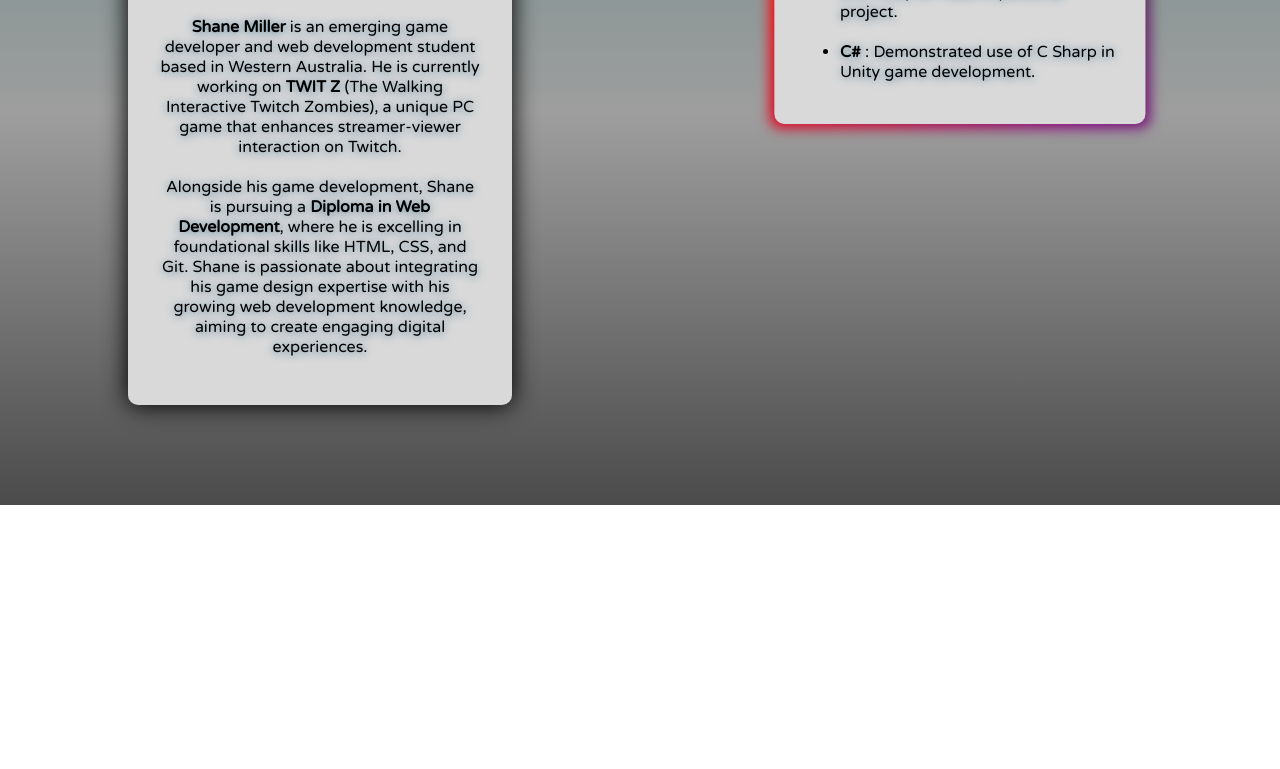
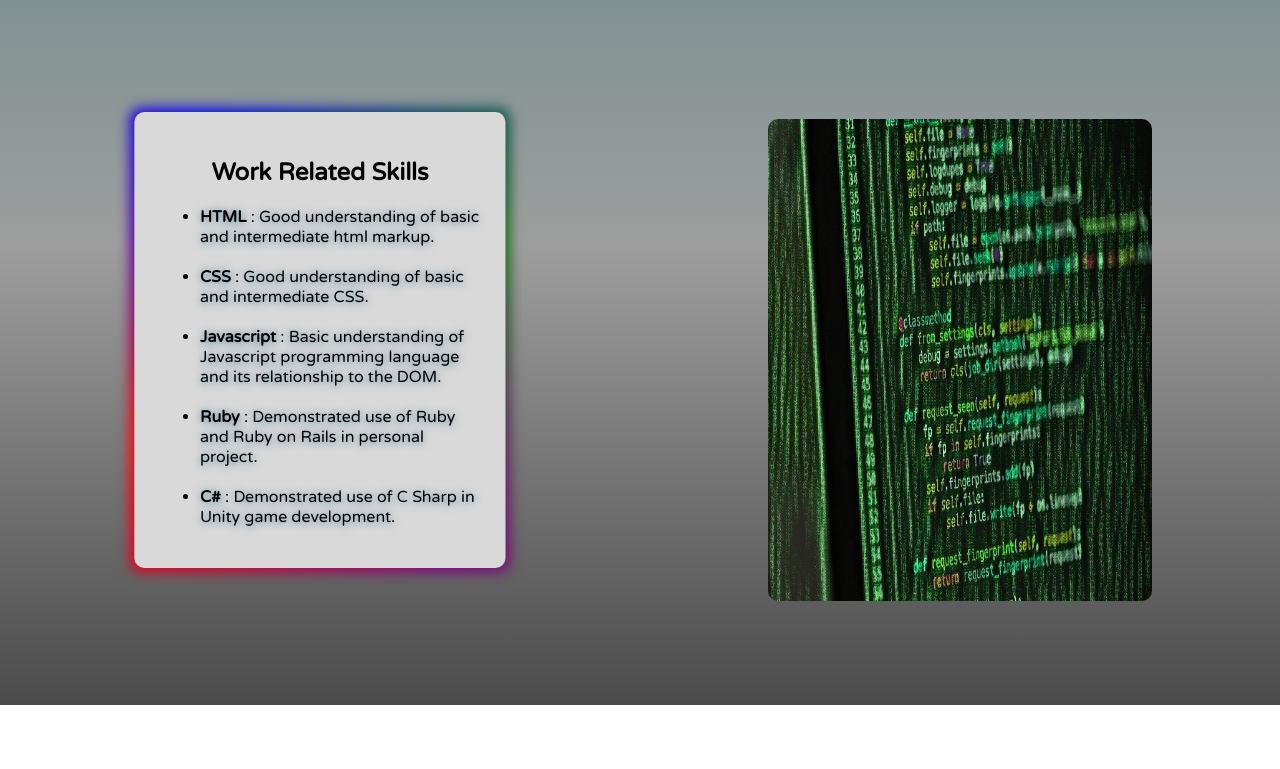
Before and after one commit to TheOmegaFett/Portfolio, a plain HTML site: page index.html in a window 1280 px wide. Shown: the part 807-1576 px from the top of the page. Before the commit the page ends 1376 px from the top, so only its background shows below. Drawn offline with Linux system fonts and the light colour scheme; a web font is replaced by a local one.

Commit message:
Made changes to include extra image for desktop size screens in landscape mode and updated css for desktop view. All code for index.html and style.css is completed as per the wireframes. With some extra animation effects and details like corner rounding and a circular profile picture.

```diff
--- a/index.html
+++ b/index.html
@@ -116,6 +116,11 @@
           </li>
         </ul>
       </section>
+      <img
+        src="./images/Coding Image.jpg"
+        alt="A screen with code in a Matrix styling"
+        id="coding-picture"
+      />
     </main>
 
     <footer>
--- a/styles/style.css
+++ b/styles/style.css
@@ -16,17 +16,15 @@ body {
   font-family: "Varela Round", sans-serif;
   font-weight: 400;
   font-style: normal;
+  width: 100%;
 }
 
 header {
   display: flex;
   flex-direction: column;
   justify-content: space-between;
-  /* align-items: center; */
   background-color: var(--primary-color);
-  /* height: 12vh; */
-  /* padding: 12px 0; */
-  width: 100vw;
+  width: 100%;
   position: sticky;
   top: 0; /* Sticks to the top of the viewport */
   z-index: 1000; /* Ensures it stays above other elements */
@@ -51,9 +49,9 @@ h1 {
   background-color: var(--accent-color);
   border: 1px solid black;
   border-radius: 10px;
-  padding: 8px;
-  margin-left: 8px;
-  margin-right: 8px;
+  padding: 8px 48px;
+  margin-left: 16px;
+  margin-right: 16px;
   margin-bottom: 16px;
   text-decoration: none;
   color: white;
@@ -135,7 +133,6 @@ h1 {
 
 /* Show menu when checkbox is checked */
 #menu-toggle:checked + .menu-icon + .nav-links {
-  /* display: flex; */
   visibility: visible;
   animation: fadeIn 0.5s ease-in-out forwards;
 }
@@ -145,8 +142,8 @@ main {
   flex-direction: column;
   justify-content: center;
   align-items: center;
-  min-height: 85vh;
-  width: 100vw;
+  min-height: 80vh;
+  width: 100%;
   background: linear-gradient(to top, #4b4b4b, #9e9e9e, #668888, #ffffff);
   background-size: cover;
 }
@@ -155,6 +152,10 @@ main {
   border-radius: 100%;
   box-shadow: 0 0 24px 1px black;
   padding: 0;
+}
+
+#coding-picture {
+  display: none;
 }
 
 main section {
@@ -239,7 +240,7 @@ footer {
   justify-content: space-between;
   align-items: center;
   color: var(--primary-text);
-  width: 100vw;
+  width: 100%;
   height: 8vh;
   margin: 0;
   padding: 10px;
@@ -387,3 +388,37 @@ footer {
     grid-column: 2 / 2;
   }
 }
+
+@media only screen and (min-width: 1024px) and (orientation: landscape) {
+  main {
+    display: grid;
+    grid-template-columns: repeat(2, 1fr);
+    grid-template-rows: repeat(2, 1fr);
+    justify-items: center;
+  }
+
+  .profile-pic {
+    grid-row: 1, 1;
+    grid-column: 1, 1;
+  }
+
+  #intro {
+    grid-row: 1 / 1;
+    grid-column: 2 / 2;
+    margin: 100px;
+  }
+
+  #skills {
+    grid-row: 2 / 2;
+    grid-column: 1 / 1;
+  }
+
+  #coding-picture {
+    display: block;
+    grid-row: 2 / 2;
+    grid-column: 2 / 3;
+    width: 60%;
+    height: 70%;
+    border-radius: 10px;
+  }
+}
```
